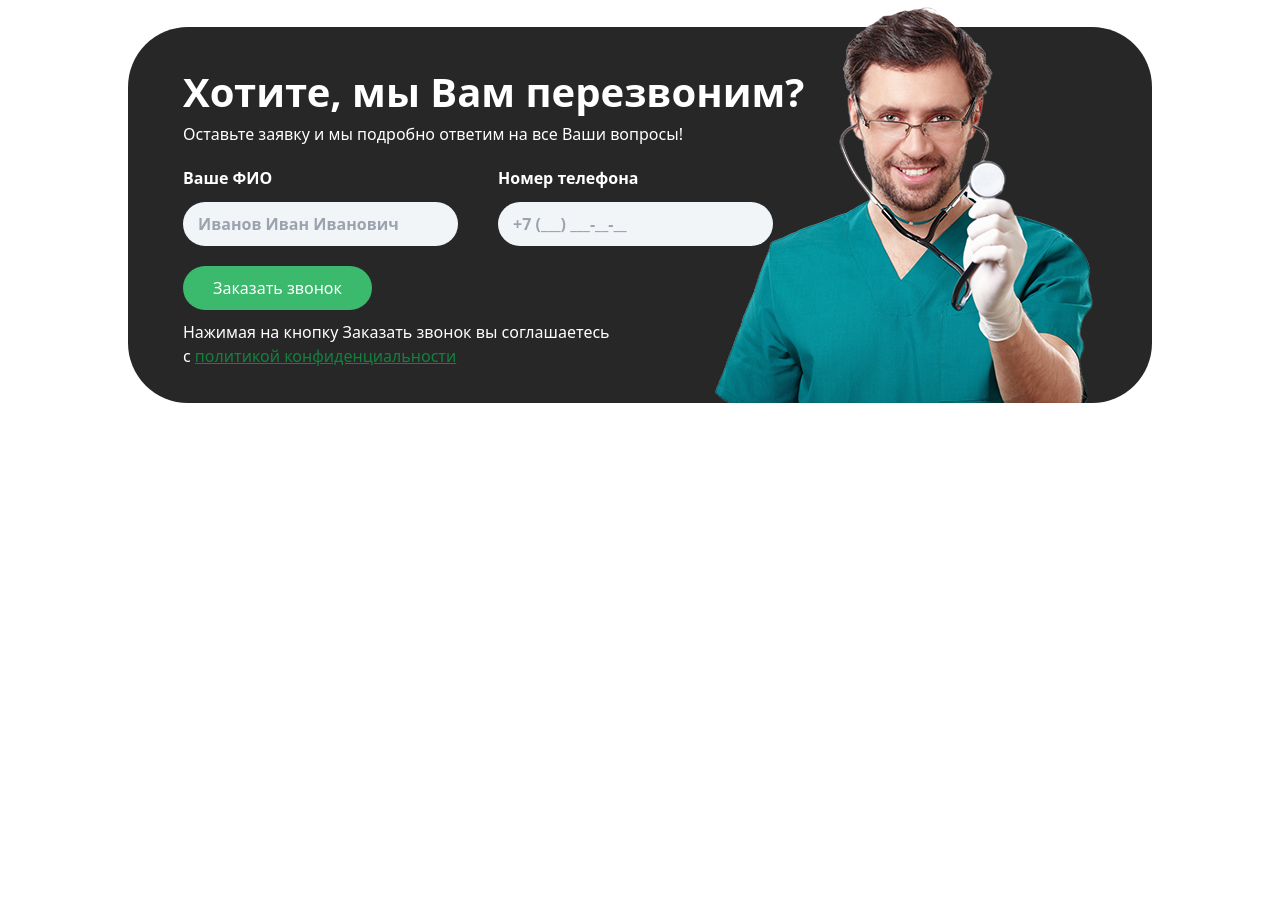
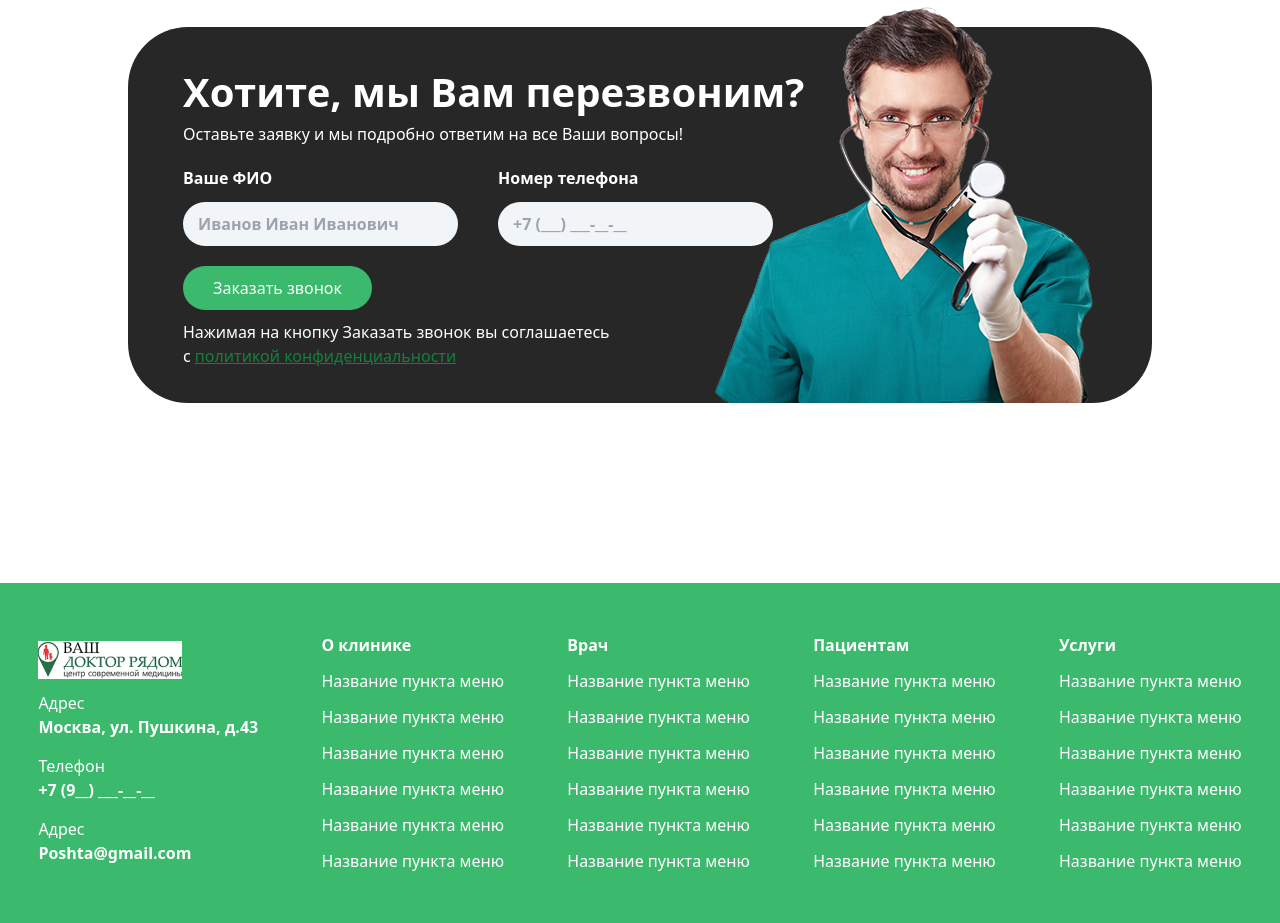
Before and after one commit to Joseph-RY/Medical-Website, a website: page src/index.html in a window 1280 px wide. Shown: the part 3872-4795 px from the top of the page. Before the commit the page ends 4455 px from the top, so only its background shows below. Drawn offline with nearby package versions, Linux system fonts and the light colour scheme; files that its build step writes are made by us from their sources.

Commit message:
Add Footer

```diff
--- a/src/index.html
+++ b/src/index.html
@@ -225,7 +225,8 @@
         </section>
 
         <section class="px-[3%] lg:px-[10%] mt-[100px] lg:mt-[220px] mb-[50px] lg:mb-[180px]">
-            <div class="bg-[#272727] text-white rounded-[60px] px-[20px] lg:pl-[55px] pr-[] py-[35px] relative flex flex-col lg:flex-row">
+            <div
+                class="bg-[#272727] text-white rounded-[60px] px-[20px] lg:pl-[55px] pr-[] py-[35px] relative flex flex-col lg:flex-row">
                 <div class="flex flex-col gap-5">
                     <div>
                         <h2 class="text-[40px] font-[700]">Хотите, мы Вам перезвоним?</h2>
@@ -234,21 +235,91 @@
                     <div class="flex flex-col lg:flex-row gap-10 font-[600]">
                         <div class="flex flex-col gap-3">
                             <p>Ваше ФИО</p>
-                            <input class="px-[15px] py-[10px] rounded-[30px] bg-[#F1F5F8]" type="text" placeholder="Иванов Иван Иванович">
+                            <input class="px-[15px] py-[10px] rounded-[30px] bg-[#F1F5F8]" type="text"
+                                placeholder="Иванов Иван Иванович">
                         </div>
                         <div class="flex flex-col gap-3">
                             <p>Номер телефона</p>
-                            <input class="px-[15px] py-[10px] rounded-[30px] bg-[#F1F5F8]" type="text" placeholder="+7 (___) ___-__-__">
+                            <input class="px-[15px] py-[10px] rounded-[30px] bg-[#F1F5F8]" type="text"
+                                placeholder="+7 (___) ___-__-__">
                         </div>
                     </div>
                     <div>
-                        <button class="px-[30px] py-[10px] bg-[#3BB96D] text-white rounded-[30px]" href="#">Заказать звонок</button>
-                        <p class="mt-[10px]">Нажимая на кнопку Заказать звонок вы соглашаетесь <br> с <span class="text-green-700 underline"> политикой конфиденциальности </span></p>
+                        <button class="px-[30px] py-[10px] bg-[#3BB96D] text-white rounded-[30px]" href="#">Заказать
+                            звонок</button>
+                        <p class="mt-[10px]">Нажимая на кнопку Заказать звонок вы соглашаетесь <br> с <span
+                                class="text-green-700 underline"> политикой конфиденциальности </span></p>
                     </div>
                 </div>
                 <img class="hidden lg:block absolute right-0 bottom-0" src="../images/img-doctor.png" alt="">
             </div>
         </section>
+
+        <footer class="py-[50px] px-[3%] bg-[#3BB96D] text-white flex flex-col lg:flex-row items-center justify-between">
+            <div class="flex flex-col gap-3">
+                <div>
+                    <img src="../images/logo.png" alt="">
+                </div>
+                <div class="flex flex-row lg:flex-col gap-[15px]">
+                    <div>
+                        <p>Адрес</p>
+                        <p class="font-[600]">Москва, ул. Пушкина, д.43</p>
+                    </div>
+                    <div>
+                        <p>Телефон</p>
+                        <p class="font-[600]">+7 (9__) ___-__-__</p>
+                    </div>
+                    <div>
+                        <p>Адрес</p>
+                        <p class="font-[600]">Poshta@gmail.com</p>
+                    </div>
+                </div>
+            </div>
+            <div class="flex flex-col gap-3">
+                <h5 class="font-[600]">О клинике</h5>
+                <div class="flex flex-col gap-3">
+                    <p>Название пункта меню</p>
+                    <p>Название пункта меню</p>
+                    <p>Название пункта меню</p>
+                    <p>Название пункта меню</p>
+                    <p>Название пункта меню</p>
+                    <p>Название пункта меню</p>
+                </div>
+            </div>
+            <div class="flex flex-col gap-3">
+                <h5 class="font-[600]">Врач</h5>
+                <div class="flex flex-col gap-3">
+                    <p>Название пункта меню</p>
+                    <p>Название пункта меню</p>
+                    <p>Название пункта меню</p>
+                    <p>Название пункта меню</p>
+                    <p>Название пункта меню</p>
+                    <p>Название пункта меню</p>
+                </div>
+            </div>
+            <div class="flex flex-col gap-3">
+                <h5 class="font-[600]">Пациентам</h5>
+                <div class="flex flex-col gap-3">
+                    <p>Название пункта меню</p>
+                    <p>Название пункта меню</p>
+                    <p>Название пункта меню</p>
+                    <p>Название пункта меню</p>
+                    <p>Название пункта меню</p>
+                    <p>Название пункта меню</p>
+                </div>
+            </div>
+            <div class="flex flex-col gap-3">
+                <h5 class="font-[600]">Услуги</h5>
+                <div class="flex flex-col gap-3">
+                    <p>Название пункта меню</p>
+                    <p>Название пункта меню</p>
+                    <p>Название пункта меню</p>
+                    <p>Название пункта меню</p>
+                    <p>Название пункта меню</p>
+                    <p>Название пункта меню</p>
+                </div>
+            </div>
+        </footer>
     </div>
 
 </body>
```
